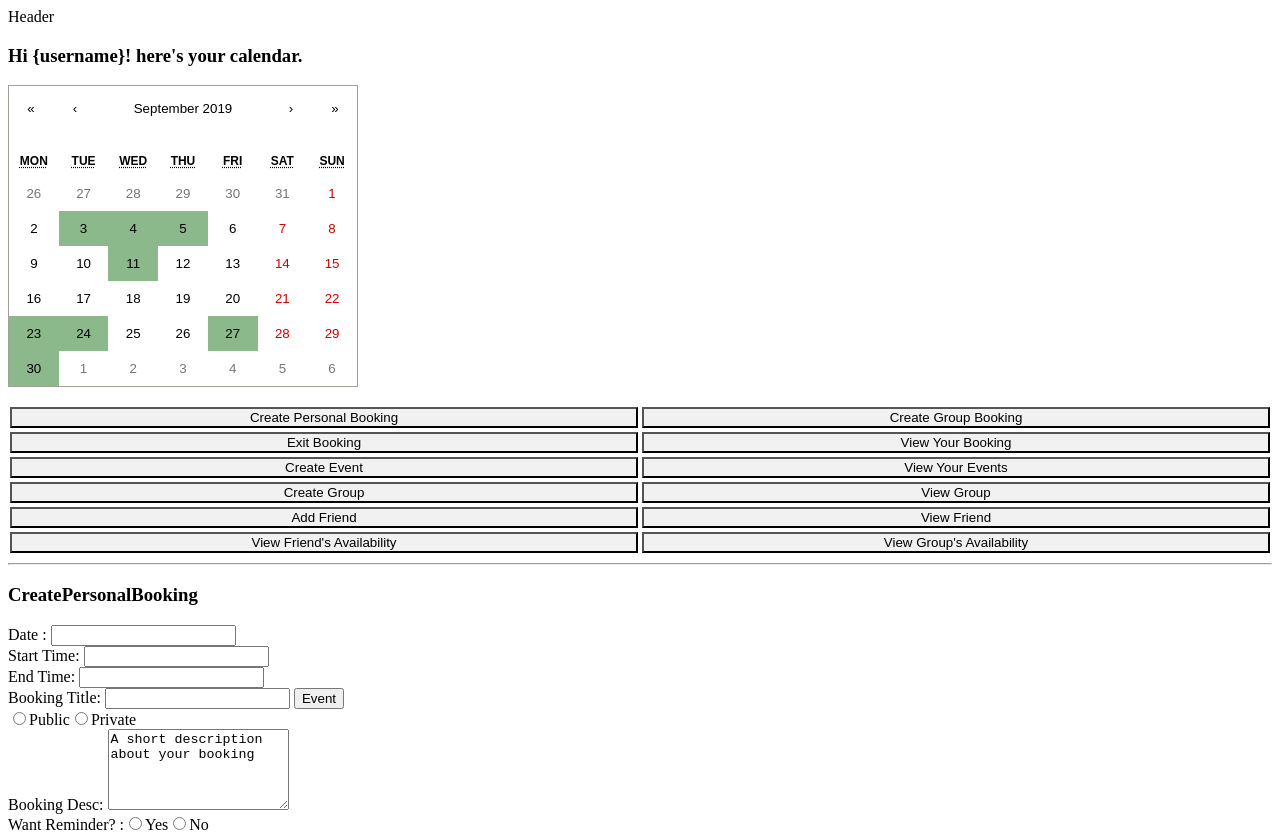
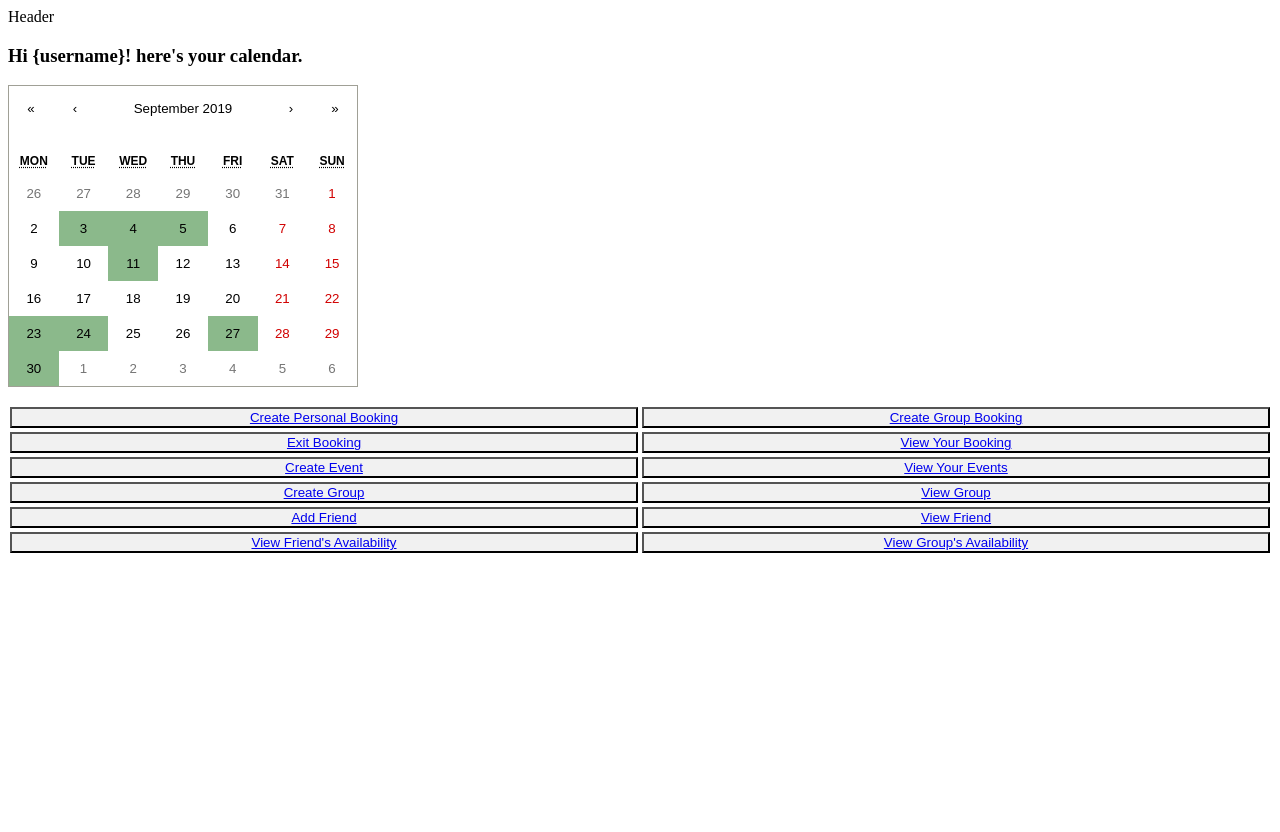
Before and after one commit to armostheus/booked, a React (Create React App) app: page / in a window 1280 px wide. Shown: the top 832 px of the page. After the commit the page ends 800 px from the top, so only its background shows below. Built offline with nearby package versions, Linux system fonts and the light colour scheme.

Commit message:
Added routes for all the views

```diff
--- a/src/components/Body.js
+++ b/src/components/Body.js
@@ -1,4 +1,5 @@
 import React from 'react'
+import {Route, Link} from "react-router-dom"
 
 import Home from './body/home/Home'
 import CreatePersonalBooking from './body/create-booking/CreatePersonalBooking'
@@ -18,7 +19,20 @@ class Body extends React.Component{
     render(){
         return(
             <div>
-                <Home />
+                <Route exact path="/" component={Home} />
+                <Route exact path="/PersonalBooking" component={CreatePersonalBooking} />
+                <Route exact path="/GroupBooking" component={CreateGroupBooking} />
+                <Route exact path="/ExitBooking" component={ExitBooking} />
+                <Route exact path="/ViewBooking" component={ViewBooking} />
+                <Route exact path="/CreateEvent" component={CreateEvent} />
+                <Route exact path="/ViewEvents" component={ViewEvents} />
+                <Route exact path="/CreateGroup" component={CreateGroup} />
+                <Route exact path="/ViewGroup" component={ViewGroup} />
+                <Route exact path="/AddFriend" component={AddFriend} />
+                <Route exact path="/ViewFriend" component={ViewFriend} />
+                <Route exact path="/FriendsAvailable" component={ViewOthersAvailability} />
+                <Route exact path="/GroupsAvailable" component={ViewGroupsAvailability} />
+                {/* <Home />
                 <hr />
                 <CreatePersonalBooking />
                 <hr />
@@ -43,7 +57,7 @@ class Body extends React.Component{
                 <ViewOthersAvailability />
                 <hr />
                 <ViewGroupsAvailability />
-                <hr />
+                <hr /> */}
             </div>
         )
     }
--- a/src/components/body/home/Home.js
+++ b/src/components/body/home/Home.js
@@ -1,6 +1,7 @@
 import React from 'react'
 import Calendar from 'react-calendar'
 import './Home.css'
+import {Redirect, Link} from 'react-router-dom'
 
 import HomeBookingList from '../list/HomeBookingList'
 import { MonthData } from '../../../mock-data/MockHomeData'
@@ -52,28 +53,28 @@ class Home extends React.Component{
                     })
                 }
                 <div className="flex-container">
-                    <button className="flex-content">Create Personal Booking</button>
-                    <button className="flex-content">Create Group Booking</button>
+                    <button className="flex-content"><Link to="/PersonalBooking">Create Personal Booking</Link></button>
+                    <button className="flex-content"><Link to="/GroupBooking">Create Group Booking</Link></button>
                 </div>
                 <div className="flex-container">
-                    <button className="flex-content">Exit Booking</button>
-                    <button className="flex-content">View Your Booking</button>
+                    <button className="flex-content"><Link to="/ExitBooking">Exit Booking</Link></button>
+                    <button className="flex-content"><Link to="/ViewBooking">View Your Booking</Link></button>
                 </div>
                 <div className="flex-container">
-                    <button className="flex-content">Create Event</button>
-                    <button className="flex-content">View Your Events</button>
+                    <button className="flex-content"><Link to="/CreateEvent">Create Event</Link></button>
+                    <button className="flex-content"><Link to="/ViewEvents">View Your Events</Link></button>
                 </div>
                 <div className="flex-container">
-                    <button className="flex-content">Create Group</button>
-                    <button className="flex-content">View Group</button>
+                    <button className="flex-content"><Link to="/CreateGroup">Create Group</Link></button>
+                    <button className="flex-content"><Link to="/ViewGroup">View Group</Link></button>
                 </div>
                 <div className="flex-container">
-                    <button className="flex-content">Add Friend</button>
-                    <button className="flex-content">View Friend</button>
+                    <button className="flex-content"><Link to="/AddFriend">Add Friend</Link></button>
+                    <button className="flex-content"><Link to="/ViewFriend">View Friend</Link></button>
                 </div>
                 <div className="flex-container">
-                    <button className="flex-content">View Friend's Availability</button>
-                    <button className="flex-content">View Group's Availability</button>
+                    <button className="flex-content"><Link to="/FriendsAvailable">View Friend's Availability</Link></button>
+                    <button className="flex-content"><Link to="/GroupsAvailable">View Group's Availability</Link></button>
                 </div>
             </div>
         )
```
